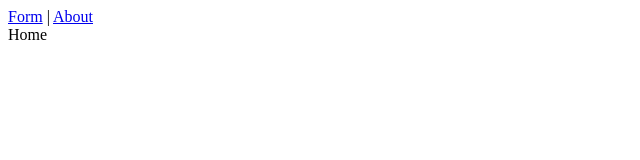
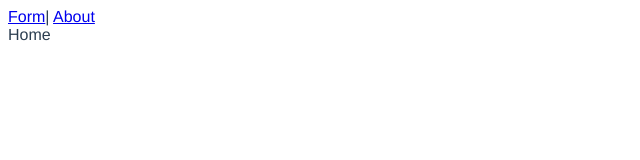
Before and after one commit to kconde2/vote-app, a Vue app in the folder app/: page / in a window 1280 px wide. Shown: the top 160 px of the page, without its empty margins (0-640 px from the left). Built offline with nearby package versions, Linux system fonts and the light colour scheme.

Commit message:
Update docs directives

```diff
--- a/app/src/App.vue
+++ b/app/src/App.vue
@@ -1,7 +1,7 @@
 <template>
   <div id="app">
-    <div id="nav">
-      <router-link to="/">Form</router-link> |
+    <div id="navigation">
+      <router-link to="/">Form</router-link>|
       <router-link to="/about">About</router-link>
     </div>
     <router-view />
@@ -9,24 +9,23 @@
 </template>
 
 <style lang="scss">
-// #app {
-//   font-family: "Avenir", Helvetica, Arial, sans-serif;
-//   -webkit-font-smoothing: antialiased;
-//   -moz-osx-font-smoothing: grayscale;
-//   text-align: center;
-//   color: #2c3e50;
-// }
+#app {
+  font-family: "Avenir", Helvetica, Arial, sans-serif;
+  -webkit-font-smoothing: antialiased;
+  -moz-osx-font-smoothing: grayscale;
+  color: #2c3e50;
+}
 
-// #nav {
-//   padding: 30px;
+#nav {
+  padding: 30px;
 
-//   a {
-//     font-weight: bold;
-//     color: #2c3e50;
+  a {
+    font-weight: bold;
+    color: #2c3e50;
 
-//     &.router-link-exact-active {
-//       color: #42b983;
-//     }
-//   }
-// }
+    &.router-link-exact-active {
+      color: #42b983;
+    }
+  }
+}
 </style>
```
Also changed, not shown: 1 other file (tests, documents, lock files or other folders).
